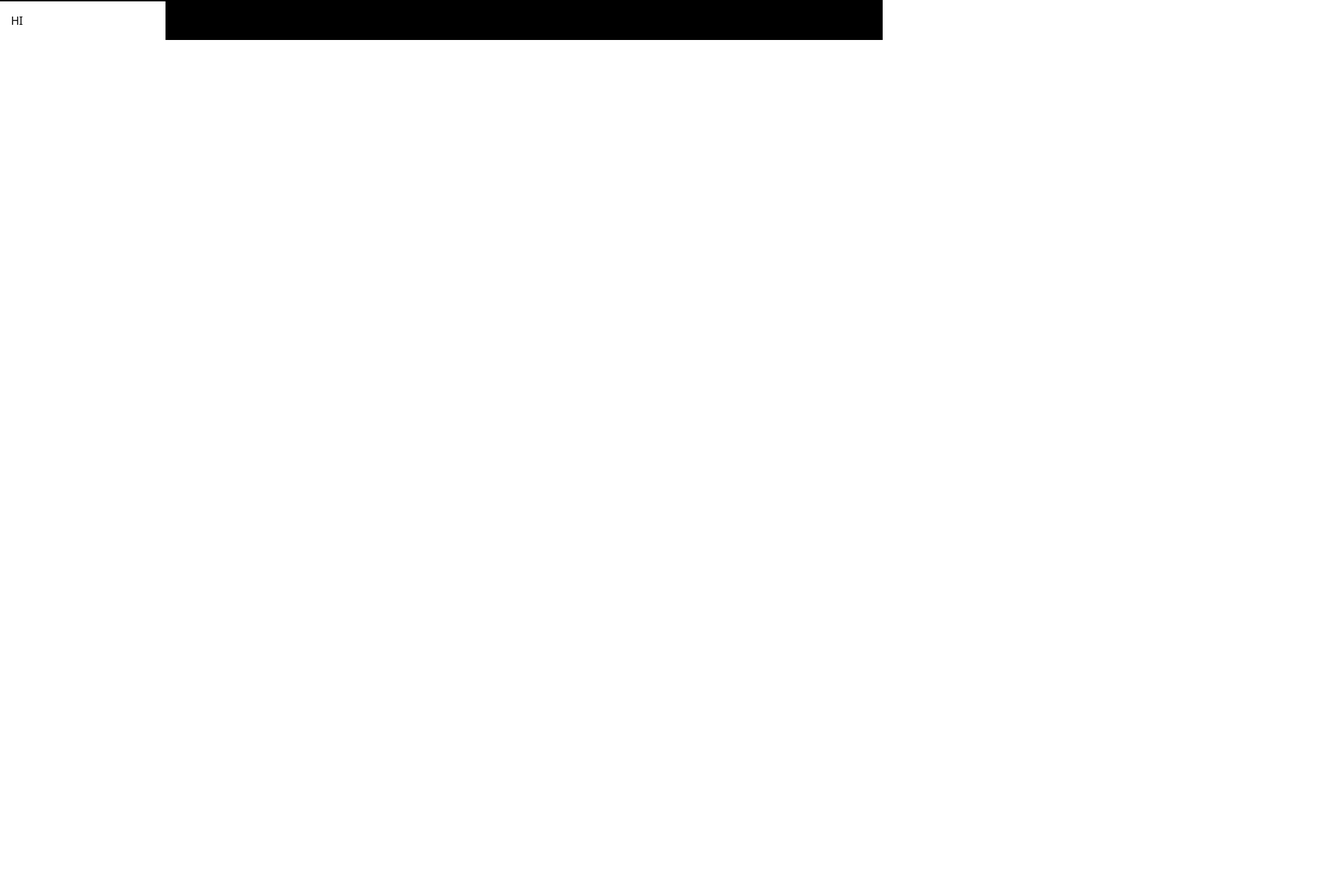
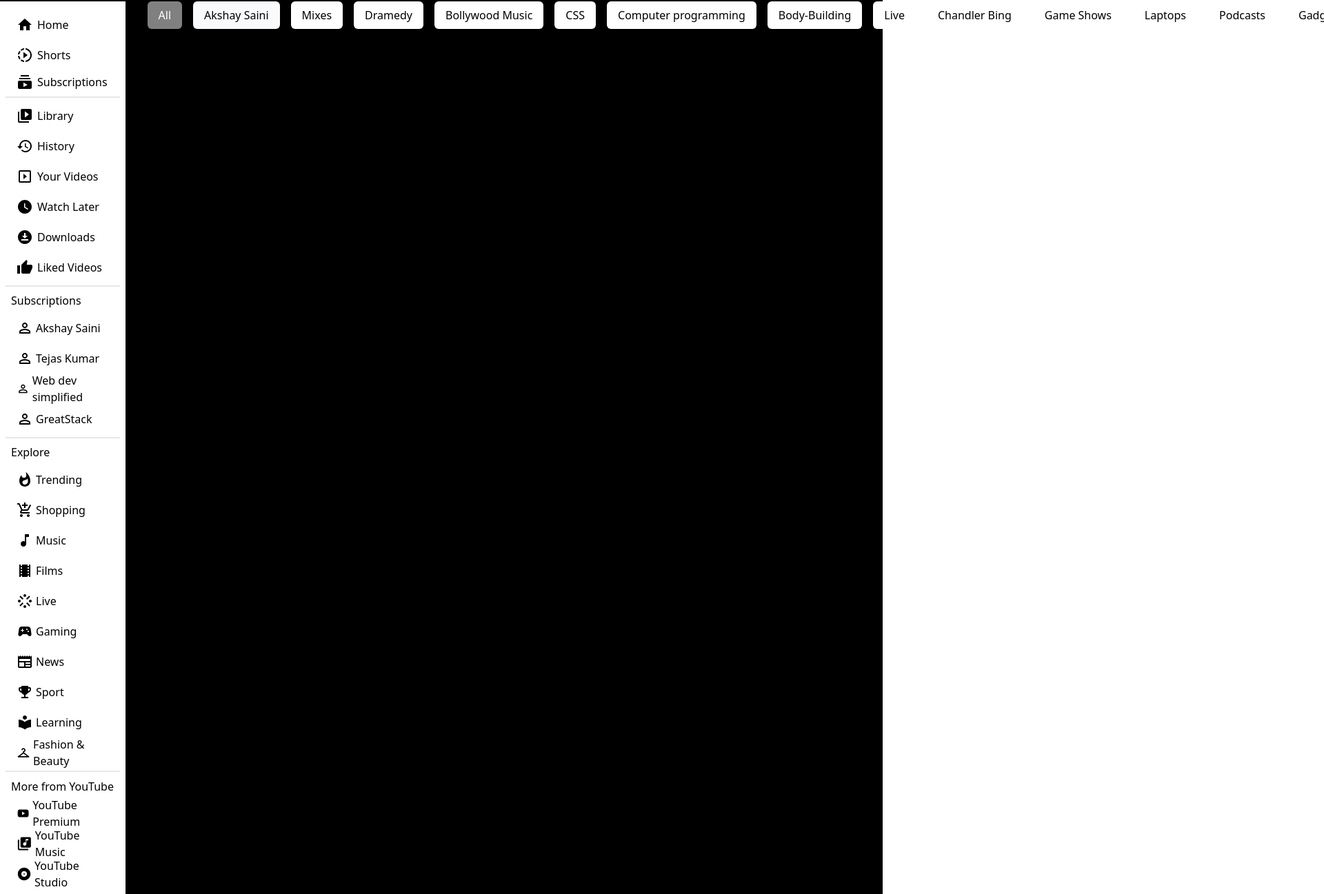
Before and after one commit to Aparajit-Garg/youtube-clone, a React app: page / in a window 1280 px wide. Shown: the part 70-1367 px from the top of the page at 69% size, 1920 px wide, since content can reach past the window. Before the commit the page ends 800 px from the top, so only its background shows below. Built offline with nearby package versions, Linux system fonts and the light colour scheme.

Commit message:
side bar done, added mui for icons, working on filter section

```diff
--- a/App.css
+++ b/App.css
@@ -1,3 +1,18 @@
 @tailwind base;
 @tailwind components;
 @tailwind utilities;
+
+@layer utilities {
+    @variants responsive {
+      /* Hide scrollbar for Chrome, Safari and Opera */
+      .no-scrollbar::-webkit-scrollbar {
+          display: none;
+      }
+
+      /* Hide scrollbar for IE, Edge and Firefox */
+      .no-scrollbar {
+          -ms-overflow-style: none;  /* IE and Edge */
+          scrollbar-width: none;  /* Firefox */
+      }
+    }
+  }
--- a/App.js
+++ b/App.js
@@ -1,9 +1,9 @@
 import React from 'react'
 import ReactDOM from 'react-dom/client'
 import './App.css'
-import Header from './src/components/Header/Header'
-import SideBar from './src/components/SideBar/SideBar'
-import Body from './src/components/Body/Body'
+import Header from './src/components/Header'
+import SideBar from './src/components/SideBar'
+import Body from './src/components/Body'
 
 const App = () => {
 
--- a/package.json
+++ b/package.json
@@ -17,6 +17,10 @@
   "author": "Aparajit Garg",
   "license": "ISC",
   "dependencies": {
+    "@emotion/react": "^11.11.1",
+    "@emotion/styled": "^11.11.0",
+    "@mui/icons-material": "^5.14.1",
+    "@mui/material": "^5.14.2",
     "@reduxjs/toolkit": "^1.9.5",
     "parcel": "^2.9.3",
     "react": "^18.2.0",
--- a/src/components/Body/Body.js
+++ b/src/components/Body.js
@@ -1,10 +1,11 @@
 import React from 'react'
+import Filters from './Filters'
 
 const Body = () => {
 
     return (
-        <div>
-
+        <div class='mx-8 text-white'>
+            <Filters />
         </div>
     )
 }
--- /dev/null
+++ b/src/components/Filters.js
@@ -0,0 +1,67 @@
+import React, { useState } from 'react'
+
+const Filters = () => {
+
+    const [selectedFilter, setSelectedFilter] = useState('')
+
+    return (
+        <div class='w-full flex gap-4 items-center flex-nowrap h-10 overflow-x-scroll scroll no-scrollbar whitespace-nowrap scroll-smooth'>
+            <span class='bg-white/[0.5] text-white px-4 py-2 rounded-md cursor-pointer'>
+                All
+            </span>
+            <span class='bg-slate-50 text-black px-4 py-2 rounded-md cursor-pointer'>
+                Akshay Saini
+            </span>
+            <span class='bg-white text-black px-4 py-2 w-fit rounded-md cursor-pointer'>
+                Mixes
+            </span>
+            <span class='bg-white text-black px-4 py-2 rounded-md cursor-pointer'>
+                Dramedy
+            </span>
+            <span class='bg-white text-black px-4 py-2 rounded-md cursor-pointer'>
+                Bollywood Music
+            </span>
+            <span class='bg-white text-black px-4 py-2 rounded-md cursor-pointer'>
+                CSS
+            </span>
+            <span class='bg-white text-black w-auto px-4 py-2 rounded-md cursor-pointer flex flex-nowrap'>
+                Computer programming
+            </span>
+            <span class='bg-white text-black px-4 py-2 rounded-md cursor-pointer'>
+                Body-Building
+            </span>
+            <span class='bg-white text-black px-4 py-2 rounded-md cursor-pointer'>
+                Live
+            </span>
+            <span class='bg-white text-black px-4 py-2 rounded-md cursor-pointer'>
+                Chandler Bing
+            </span>
+            <span class='bg-white text-black px-4 py-2 rounded-md cursor-pointer'>
+                Game Shows
+            </span>
+            <span class='bg-white text-black px-4 py-2 rounded-md cursor-pointer'>
+                Laptops
+            </span>
+            <span class='bg-white text-black px-4 py-2 rounded-md cursor-pointer'>
+                Podcasts
+            </span>
+            <span class='bg-white text-black px-4 py-2 rounded-md cursor-pointer'>
+                Gadgets
+            </span>
+            <span class='bg-white text-black px-4 py-2 rounded-md cursor-pointer'>
+                React tutorials
+            </span>
+            <span class='bg-white text-black px-4 py-2 rounded-md cursor-pointer'>
+                Tourist Destinations
+            </span>
+            <span class='bg-white text-black px-4 py-2 rounded-md cursor-pointer'>
+                INDIA
+            </span>
+            <span class='bg-white text-black px-4 py-2 rounded-md cursor-pointer'>
+                Bombay Silk Store
+            </span>
+        </div>
+    )
+}
+
+export default Filters;
--- /dev/null
+++ b/src/components/SideBar.js
@@ -0,0 +1,158 @@
+import React from 'react'
+import HomeIcon from '@mui/icons-material/Home'
+import SlowMotionVideoIcon from '@mui/icons-material/SlowMotionVideo';
+import SubscriptionsIcon from '@mui/icons-material/Subscriptions';
+import VideoLibraryIcon from '@mui/icons-material/VideoLibrary';
+import HistoryIcon from '@mui/icons-material/History';
+import SlideshowIcon from '@mui/icons-material/Slideshow';
+import WatchLaterIcon from '@mui/icons-material/WatchLater';
+import DownloadForOfflineIcon from '@mui/icons-material/DownloadForOffline';
+import ThumbUpIcon from '@mui/icons-material/ThumbUp';
+import PlaylistPlayIcon from '@mui/icons-material/PlaylistPlay';
+import PersonOutlineIcon from '@mui/icons-material/PersonOutline';
+import WhatshotIcon from '@mui/icons-material/Whatshot';
+import AddShoppingCartIcon from '@mui/icons-material/AddShoppingCart';
+import MusicNoteIcon from '@mui/icons-material/MusicNote';
+import TheatersIcon from '@mui/icons-material/Theaters';
+import StreamIcon from '@mui/icons-material/Stream';
+import SportsEsportsIcon from '@mui/icons-material/SportsEsports';
+import NewspaperIcon from '@mui/icons-material/Newspaper';
+import EmojiEventsIcon from '@mui/icons-material/EmojiEvents';
+import LocalLibraryIcon from '@mui/icons-material/LocalLibrary';
+import CheckroomIcon from '@mui/icons-material/Checkroom';
+import YouTubeIcon from '@mui/icons-material/YouTube';
+import LibraryMusicIcon from '@mui/icons-material/LibraryMusic';
+import AlbumIcon from '@mui/icons-material/Album';
+import ChildCareIcon from '@mui/icons-material/ChildCare';
+import CopyrightIcon from '@mui/icons-material/Copyright';
+
+const SideBar = ({}) => {
+
+    return (
+        <div class='w-50 bg-white border-white border-solid flex flex-col justify-start gap-2 px-2'>
+            <span class='p-4 mt-4 flex gap-1 items-center h-9 cursor-pointer'>
+                <HomeIcon class='h-6' />
+                <span class='p-0.5'> Home </span>
+            </span>
+            <span class='px-4 flex gap-1 items-center h-9 cursor-pointer'>
+                <SlowMotionVideoIcon class='h-6' />
+                <span class='p-0.5'> Shorts </span>
+            </span>
+            <span class='px-4 flex gap-1 items-center h-9 pb-2 border-b-2 cursor-pointer'>
+                <SubscriptionsIcon class='h-6' />
+                <span class='p-0.5'> Subscriptions </span>
+            </span>
+            <span class='px-4 flex gap-1 items-center h-9 cursor-pointer'>
+                <VideoLibraryIcon class='h-6' />
+                <span class='p-0.5'> Library </span>
+            </span>
+            <span class='px-4 flex gap-1 items-center h-9 cursor-pointer'>
+                <HistoryIcon class='h-6' />
+                <span class='p-0.5'> History </span>
+            </span>
+            <span class='px-4 flex gap-1 items-center h-9 cursor-pointer'>
+                <SlideshowIcon class='h-6' />
+                <span class='p-0.5'> Your Videos </span>
+            </span>
+            <span class='px-4 flex gap-1 items-center h-9 cursor-pointer'>
+                <WatchLaterIcon class='h-6' />
+                <span class='p-0.5'> Watch Later </span>
+            </span>
+            <span class='px-4 flex gap-1 items-center h-9 cursor-pointer'>
+                <DownloadForOfflineIcon class='h-6' />
+                <span class='p-0.5'> Downloads </span>
+            </span>
+            <span class='px-4 flex gap-1 items-center h-9 cursor-pointer'>
+                <ThumbUpIcon class='h-6' />
+                <span class='p-0.5'> Liked Videos </span>
+            </span>
+            <span class='px-2 flex gap-1 h-9 pt-2 border-t-2 justify-start'>
+                Subscriptions
+            </span>
+            <span class='px-4 flex gap-1 items-center h-9 cursor-pointer'>
+                <PersonOutlineIcon class='h-6' />
+                <span> Akshay Saini</span>
+            </span>
+            <span class='px-4 flex gap-1 items-center h-9 cursor-pointer'>
+                <PersonOutlineIcon class='h-6' />
+                <span> Tejas Kumar </span>
+            </span>
+            <span class='px-4 flex gap-1 items-center h-9 cursor-pointer'>
+                <PersonOutlineIcon class='h-6' />
+                <span> Web dev simplified</span>
+            </span>
+            <span class='px-4 flex gap-1 items-center h-9 cursor-pointer'>
+                <PersonOutlineIcon class='h-6' />
+                <span> GreatStack </span>
+            </span>
+            <span class='px-2 pt-2 border-t-2 gap-1 h-9 flex cursor-pointer'>
+                Explore
+            </span>
+            <span class='px-4 flex gap-1 items-center h-9 cursor-pointer'>
+                <WhatshotIcon class='h-6' />
+                <span> Trending </span>
+            </span>
+            <span class='px-4 flex gap-1 items-center h-9 cursor-pointer'>
+                <AddShoppingCartIcon class='h-6' />
+                <span> Shopping </span>
+            </span>
+            <span class='px-4 flex gap-1 items-center h-9 cursor-pointer'>
+                <MusicNoteIcon class='h-6' />
+                <span> Music </span>
+            </span>
+            <span class='px-4 flex gap-1 items-center h-9 cursor-pointer'>
+                <TheatersIcon class='h-6' />
+                <span> Films </span>
+            </span>
+            <span class='px-4 flex gap-1 items-center h-9 cursor-pointer'>
+                <StreamIcon class='h-6' />
+                <span> Live </span>
+            </span>
+            <span class='px-4 flex gap-1 items-center h-9 cursor-pointer'>
+                <SportsEsportsIcon class='h-6' />
+                <span> Gaming </span>
+            </span>
+            <span class='px-4 flex gap-1 items-center h-9 cursor-pointer'>
+                <NewspaperIcon class='h-6' />
+                <span> News </span>
+            </span>
+            <span class='px-4 flex gap-1 items-center h-9 cursor-pointer'>
+                <EmojiEventsIcon class='h-6' />
+                <span> Sport </span>
+            </span>
+            <span class='px-4 flex gap-1 items-center h-9 cursor-pointer'>
+                <LocalLibraryIcon class='h-6' />
+                <span> Learning </span>
+            </span>
+            <span class='px-4 flex gap-1 items-center h-9 cursor-pointer'>
+                <CheckroomIcon class='h-6' />
+                <span> Fashion & Beauty </span>
+            </span>
+            <span class='px-2 flex gap-1 items-center h-9 pt-2 border-t-2'>
+                More from YouTube
+            </span>
+            <span class='px-4 flex gap-1 items-center h-9 cursor-pointer'>
+                <YouTubeIcon class='h-6' />
+                <span> YouTube Premium </span>
+            </span>
+            <span class='px-4 flex gap-1 items-center h-9 cursor-pointer'>
+                <LibraryMusicIcon class='h-6' />
+                <span> YouTube Music </span>
+            </span>
+            <span class='px-4 flex gap-1 items-center h-9 cursor-pointer'>
+                <AlbumIcon class='h-6' />
+                <span> YouTube Studio </span>
+            </span>
+            <span class='px-4 flex gap-1 items-center h-9 cursor-pointer'>
+                <ChildCareIcon class='h-6' />
+                <span> YouTube Kids </span>
+            </span>
+            <span class='px-2 flex gap-1 items-center h-9'>
+                <CopyrightIcon class='h-6' />
+                <span class='font-light text-sm'> 2023 Aparajit Garg </span>
+            </span>
+        </div>
+    )
+}
+
+export default SideBar
--- a/src/components/SideBar/SideBar.js
+++ /dev/null
@@ -1,12 +0,0 @@
-import React from 'react'
-
-const SideBar = ({}) => {
-
-    return (
-        <div class='w-60 p-4 bg-white border-white border-solid'>
-            HI
-        </div>
-    )
-}
-
-export default SideBar
```
Also changed, not shown: src/components/Header.js (added, +36 -0 lines), src/components/Header/Header.js (deleted, +0 -36 lines), src/components/Filters/Filters.js (deleted), src/components/VideoContainer.js (added), src/components/VideoContainer/VideoContainer.js (deleted), 1 other file.
